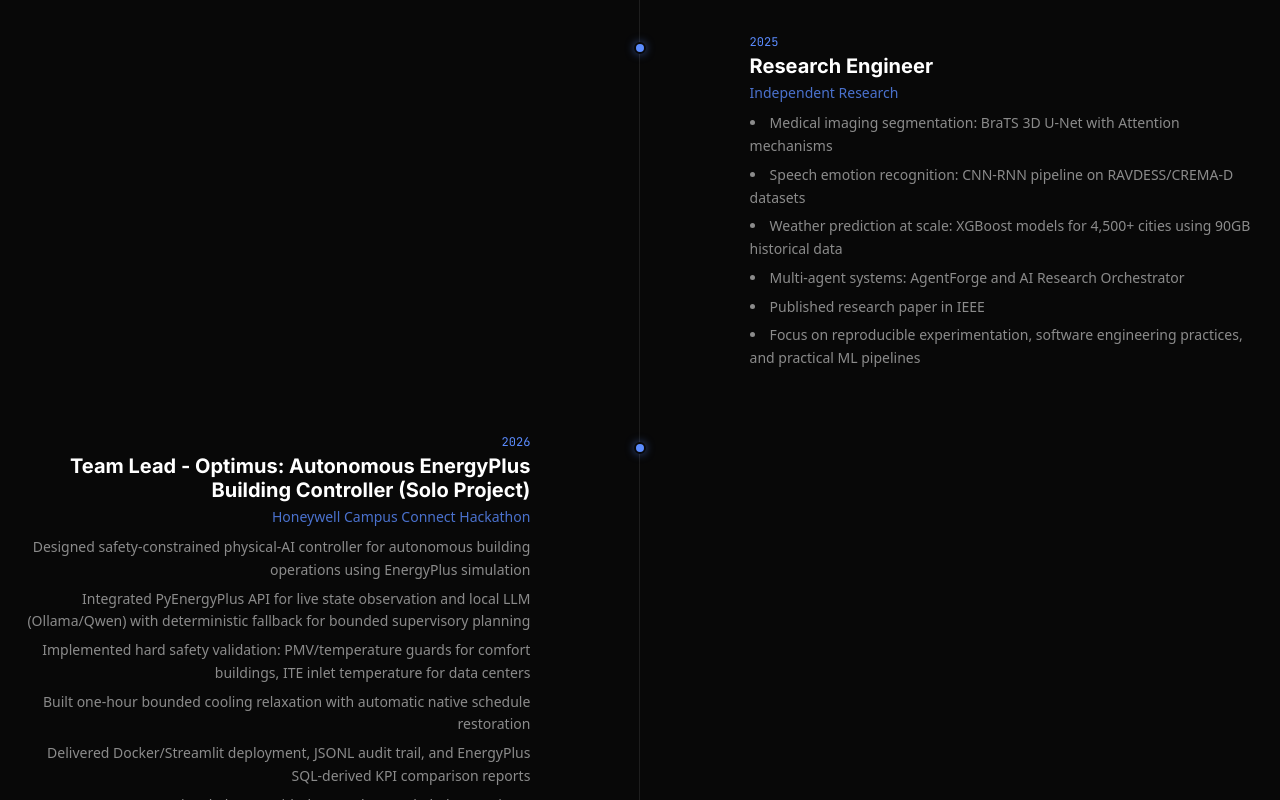
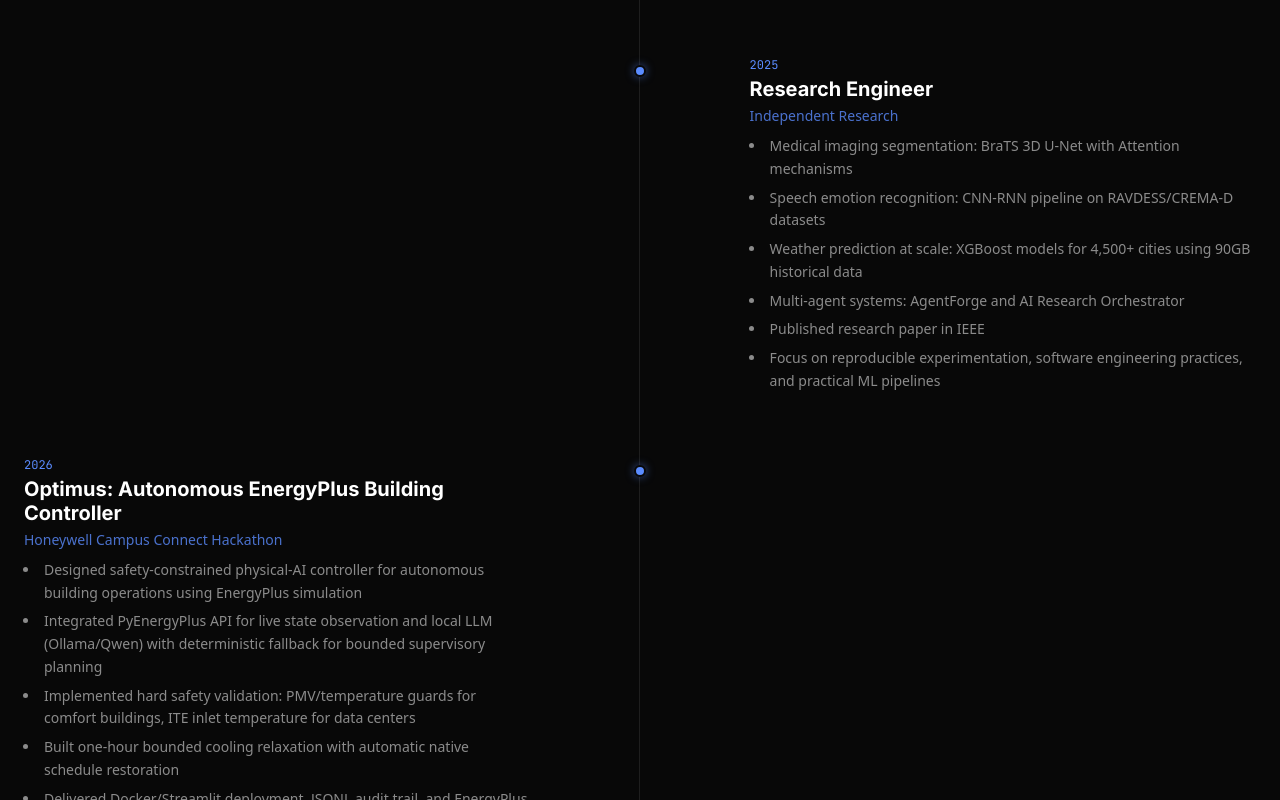
Before and after one commit to ShreyanshShakya/ShreyanshShakya.github.io, a Next.js app: page / in a window 1280 px wide. Shown: the part 4920-5720 px from the top of the page. Built offline with nearby package versions, Linux system fonts and the light colour scheme.

Commit message:
Fix timeline alignment and remove solo project label from Optimus experience

```diff
--- a/components/sections/Timeline.tsx
+++ b/components/sections/Timeline.tsx
@@ -49,7 +49,7 @@ export function Timeline() {
                   <div
                     className={`ml-12 md:ml-0 md:w-[45%] ${
                       isLeft
-                        ? "md:mr-auto md:pr-12 md:text-right"
+                        ? "md:mr-auto md:pr-12"
                         : "md:ml-auto md:pl-12"
                     }`}
                   >
@@ -62,15 +62,9 @@ export function Timeline() {
                     <p className="text-sm text-accent/80 font-medium mb-2">
                       {item.org}
                     </p>
-                    <ul
-                      className={`text-secondary text-sm space-y-1.5 leading-relaxed ${
-                        isLeft
-                          ? "md:list-none md:pl-0"
-                          : "list-disc list-inside"
-                      }`}
-                    >
+                    <ul className="text-secondary text-sm space-y-1.5 leading-relaxed list-disc ml-4">
                       {description.map((desc, idx) => (
-                        <li key={idx} className="leading-relaxed">
+                        <li key={idx} className="leading-relaxed pl-1">
                           {desc}
                         </li>
                       ))}
--- a/data/experience.ts
+++ b/data/experience.ts
@@ -24,7 +24,7 @@ export const experience = [
   },
   {
     year: "2026",
-    title: "Team Lead - Optimus: Autonomous EnergyPlus Building Controller (Solo Project)",
+    title: "Optimus: Autonomous EnergyPlus Building Controller",
     org: "Honeywell Campus Connect Hackathon",
     description: [
       "Designed safety-constrained physical-AI controller for autonomous building operations using EnergyPlus simulation",
```
